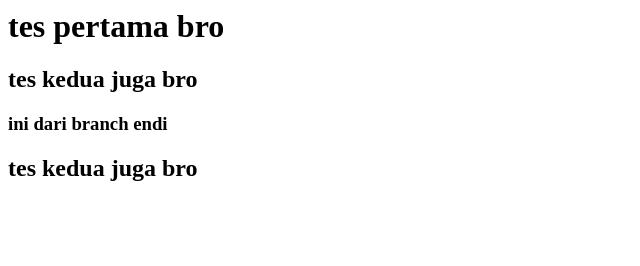
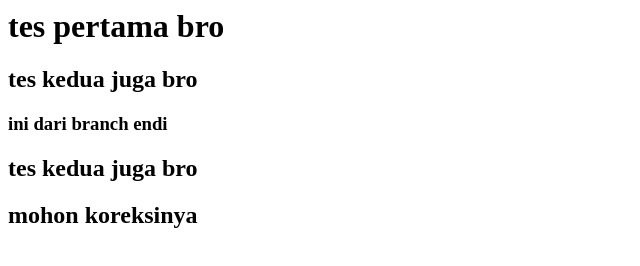
Before and after one commit to endhilicious/indexeddb, a plain HTML site: page index.html in a window 1280 px wide. Shown: the whole page, without its empty margins (0-640 px from the left). Drawn offline with Linux system fonts and the light colour scheme.

Commit message:
koreksi untuk index.html

```diff
--- a/index.html
+++ b/index.html
@@ -7,5 +7,6 @@
     <h2>tes kedua juga bro</h2>
     <h3>ini dari branch endi</h3>
     <h2>tes kedua juga bro</h2>
+    <h2>mohon koreksinya</h2>
   </body>
 </html>
```
